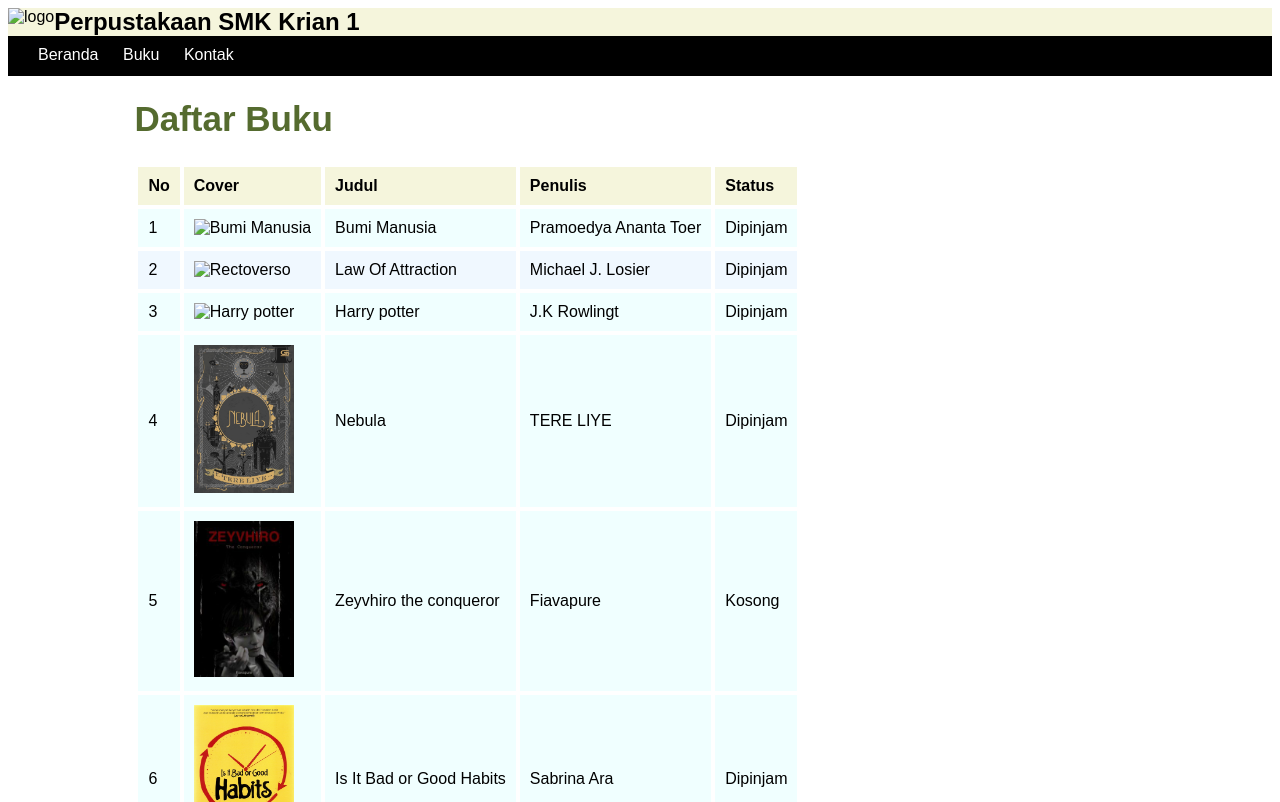
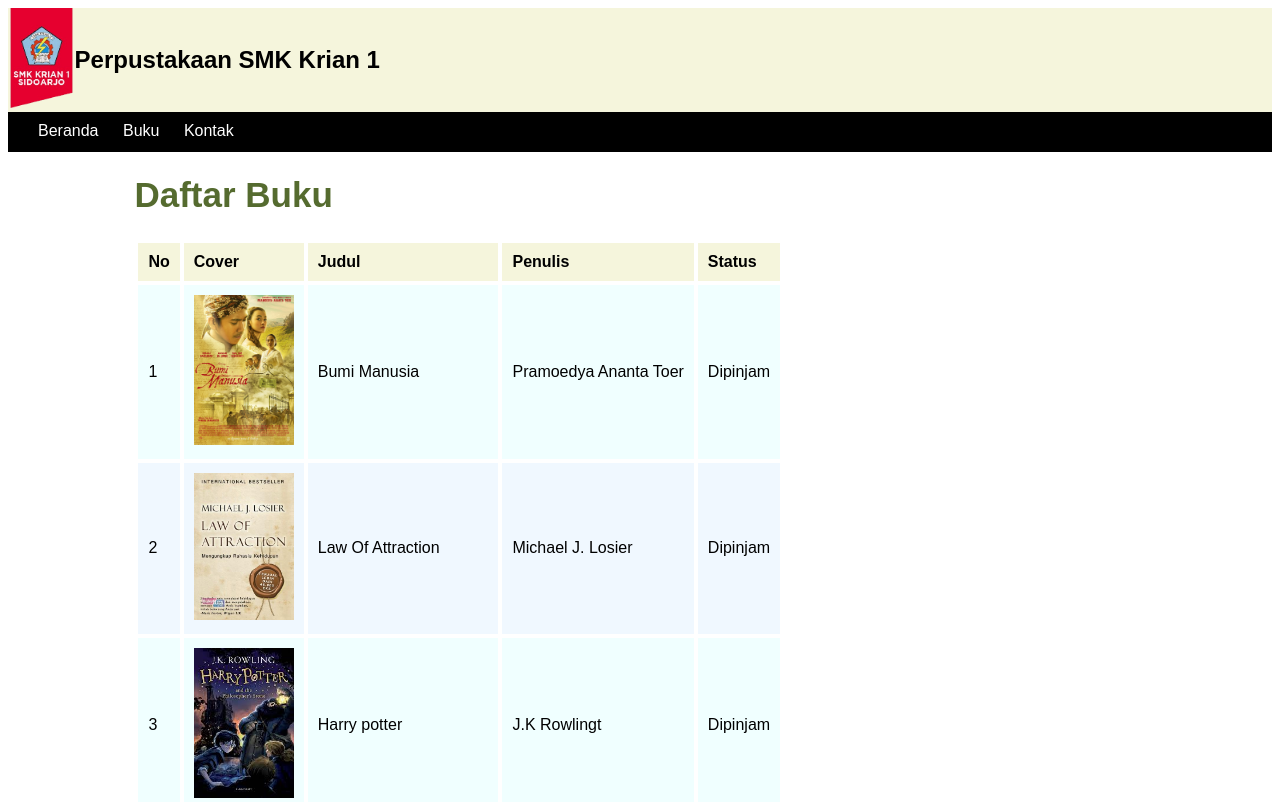
Before and after one commit to Arjunaaresta/Arjunaaresta.github.io, a plain HTML site: page buku.html in a window 1280 px wide. Shown: the top 802 px of the page. Drawn offline with Linux system fonts and the light colour scheme; files that its build step writes are made by us from their sources.

Commit message:
buku.html

```diff
--- a/buku.html
+++ b/buku.html
@@ -3,13 +3,13 @@
 <html>
     <head>
         <title>Perpustakaan - Buku</title>
-        <link rel="stylesheet" href="../17.juna/style.css">
+        <link rel="stylesheet" href="style.css">
     </head>
 
     <body>
        <div class="header">
            <div class="header-logo">
-               <img src="../17.juna/pic logo1.png" alt="logo">
+               <img src="pic logo1.png" alt="logo">
            </div>
 
            <div class="header-title">
@@ -37,7 +37,7 @@
 
             <tr class="table-konten">
                 <td>1</td>
-                <td><img src="../17.juna/bm 1.jpg" alt="Bumi Manusia" width=200px></td>
+                <td><img src="./bm 1.jpg" alt="Bumi Manusia" width=200px></td>
                 <td>Bumi Manusia</td>
                 <td>Pramoedya Ananta Toer</td>
                 <td>Dipinjam</td>
@@ -45,7 +45,7 @@
 
             <tr class="table-konten table-genap">
                 <td>2</td>
-                <td><img src="../17.juna/law.jpg" alt="Rectoverso" width=200px></td>
+                <td><img src="./law.jpg" alt="Rectoverso" width=200px></td>
                 <td>Law Of Attraction</td>
                 <td>Michael J. Losier</td>
                 <td>Dipinjam</td>
@@ -53,7 +53,7 @@
 
             <tr class="table-konten">
                 <td>3</td>
-                <td><img src="../17.juna/hp.jpg" alt="Harry potter" width=200px></td>
+                <td><img src="./hp.jpg" alt="Harry potter" width=200px></td>
                 <td>Harry potter</td>
                 <td>J.K Rowlingt</td>
                 <td>Dipinjam</td>
```
